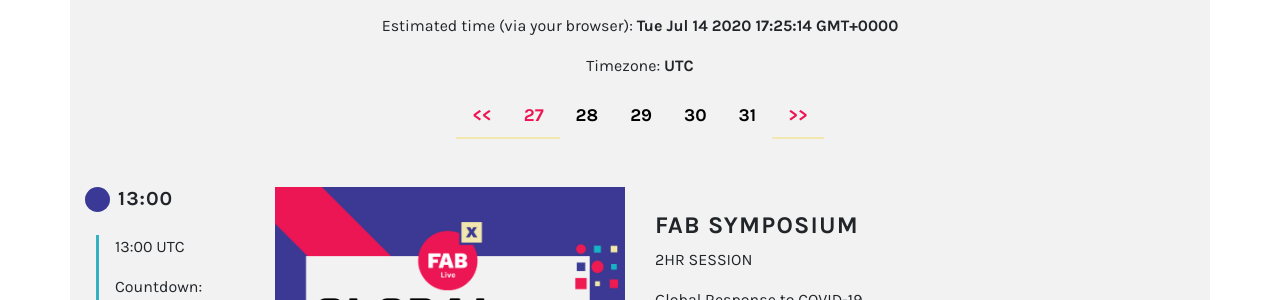
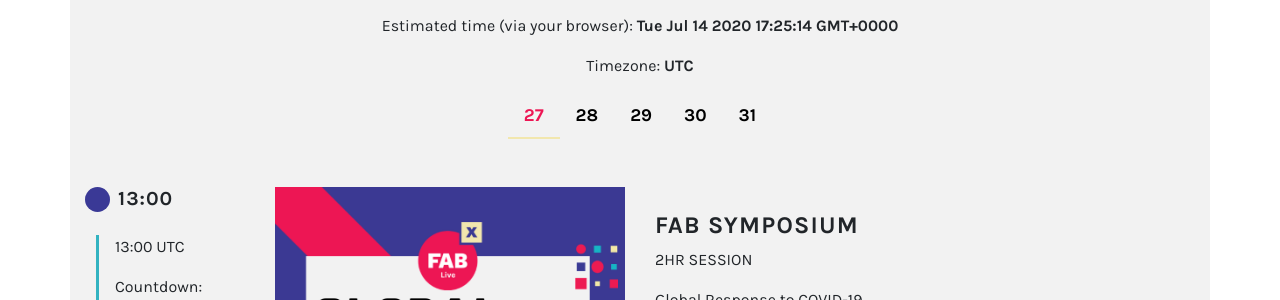
Before and after one commit to fabfoundation/fabxlive2020, a Jekyll site: the page built from schedule.html, in a window 1280 px wide and 900 px high. Shown: the part 314-614 px from the top of the window. Built offline with Jekyll 4.4.1, drawn with Linux system fonts in a browser that asks for light colours; nearby versions of some CDN libraries.

Commit message:
Fix schedule

```diff
--- a/schedule.html
+++ b/schedule.html
@@ -1,7 +1,4 @@
 ---
-# Feel free to add content and custom Front Matter to this file.
-# To modify the layout, see https://jekyllrb.com/docs/themes/#overriding-theme-defaults
-
 layout: schedule
 title: Schedule
 ---
@@ -21,9 +18,6 @@
 
   <ul class="nav fab-pills mb-3 justify-content-center" id="" role="tablist">
     <li class="nav-item" role="presentation">
-      <a class="nav-link active" id="pills-<<-tab" data-toggle="pill" href="#pills-<<" role="tab" aria-controls="pills-<<" aria-selected="true"><<</a>
-       </li>
-    <li class="nav-item" role="presentation">
       <a class="nav-link active" id="pills-27-tab" data-toggle="pill" href="#pills-27" role="tab" aria-controls="pills-27" aria-selected="true">27</a>
     </li>
     <li class="nav-item" role="presentation">
@@ -38,9 +32,6 @@
     <li class="nav-item" role="presentation">
       <a class="nav-link" id="pills-31-tab" data-toggle="pill" href="#pills-31" role="tab" aria-controls="pills-31" aria-selected="false">31</a>
     </li>
-    <li class="nav-item" role="presentation">
-      <a class="nav-link active" id="pills->>-tab" data-toggle="pill" href="#pills->>" role="tab" aria-controls="pills->>" aria-selected="true">>></a>
-       </li>
   </ul>
 
 </section>
```
